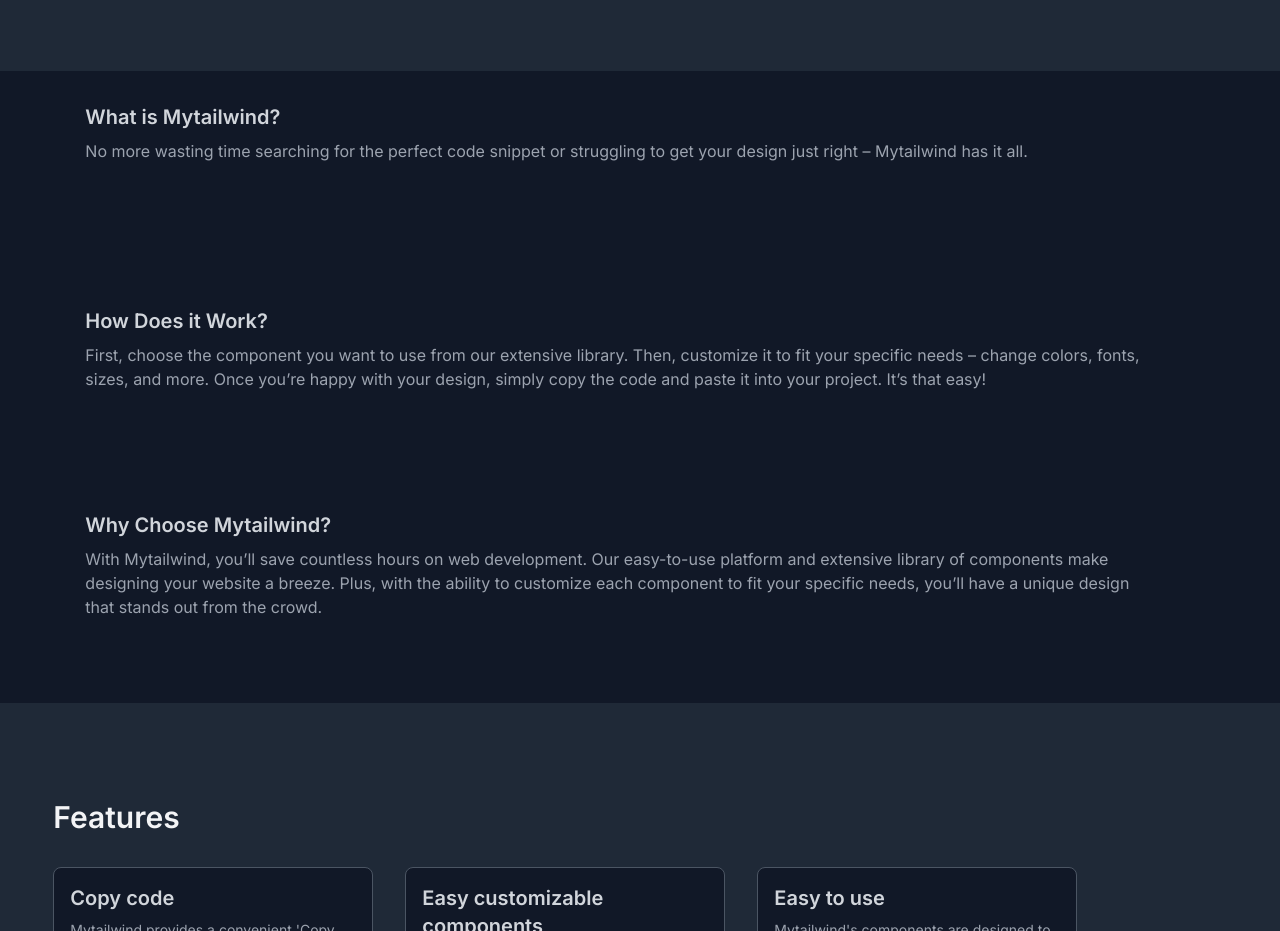
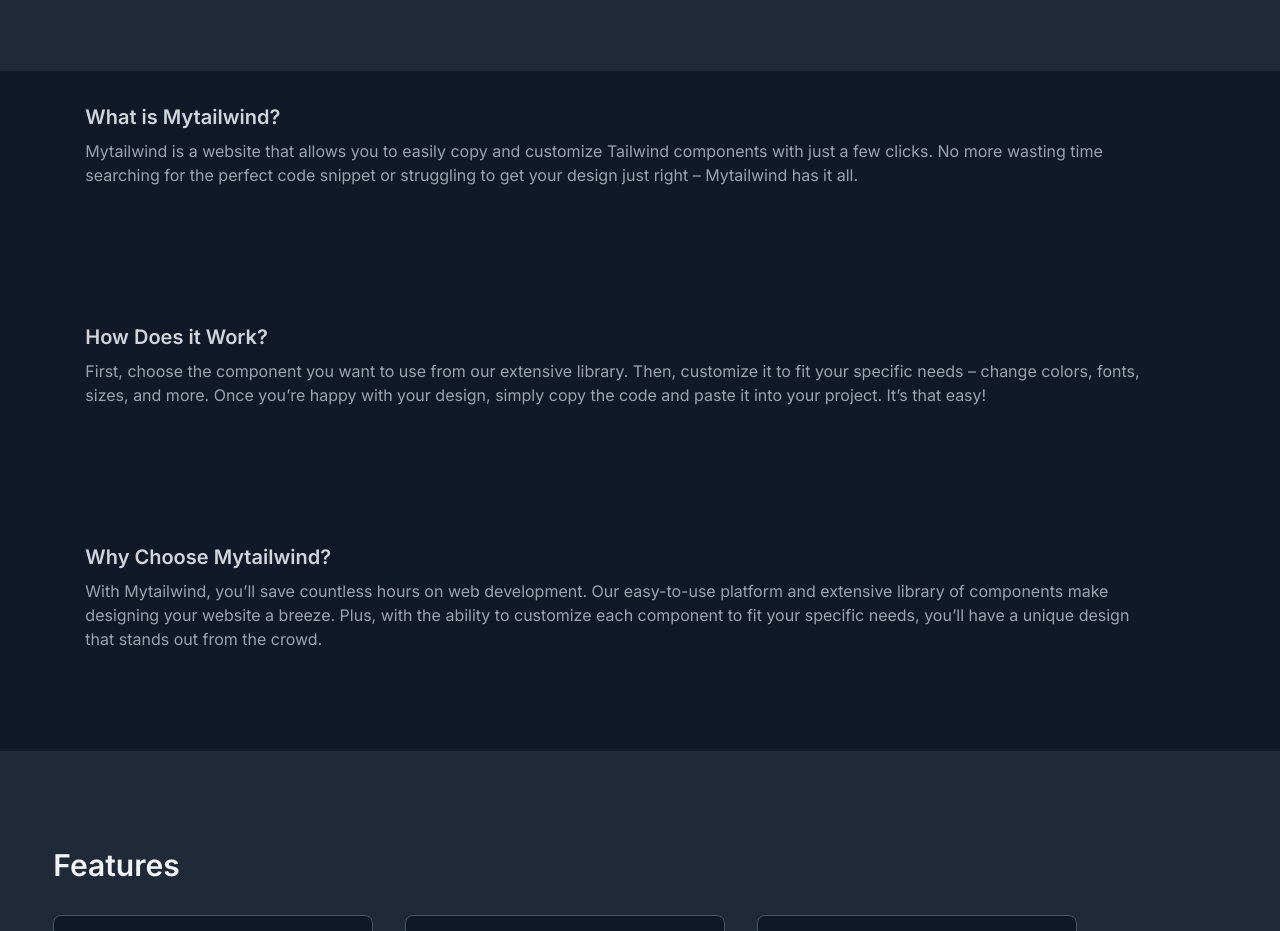
Before and after one commit to Ashraful-malik/mytailwind, a Nuxt app: page / in a window 1280 px wide. Shown: the part 1140-2071 px from the top of the page. Built offline with nearby package versions, Linux system fonts and the light colour scheme.

Commit message:
version-23.03 completed

```diff
--- a/components/about.vue
+++ b/components/about.vue
@@ -5,7 +5,7 @@
       class="about_section flex lg:items-center lg:flex-wrap w-11/12 m-auto gap-5 lg:gap-3 p-4 flex-col lg:flex-row"
     >
       <div
-        class="lg:p-4 lg:h-48 rounded-lg lg:mr-11"
+        class="lg:p-4 lg:h-52 rounded-lg lg:mr-11"
         v-for="about in aboutWebsite"
         :key="about.id"
         :class="[`lg:${about.width} lg:${about.flexBasis}`]"
@@ -31,16 +31,16 @@
         {
           id: 1,
           title: "What is Mytailwind?",
-          flexBasis: "basis-12",
-          width: "w-96",
+          flexBasis: "basis-32",
+          width: "w-2/5",
           paragraph:
-            " No more wasting time searching for the perfect code snippet or struggling to get your design just right – Mytailwind has it all.",
+            "Mytailwind is a website that allows you to easily copy and customize Tailwind components with just a few clicks. No more wasting time searching for the perfect code snippet or struggling to get your design just right – Mytailwind has it all.",
         },
         {
           id: 2,
           title: "How Does it Work?",
           flexBasis: "basis-32",
-          width: "w-2/4",
+          width: "w-2/5",
           paragraph:
             "First, choose the component you want to use from our extensive library. Then, customize it to fit your specific needs – change colors, fonts, sizes, and more. Once you’re happy with your design, simply copy the code and paste it into your project. It’s that easy!",
         },
```
